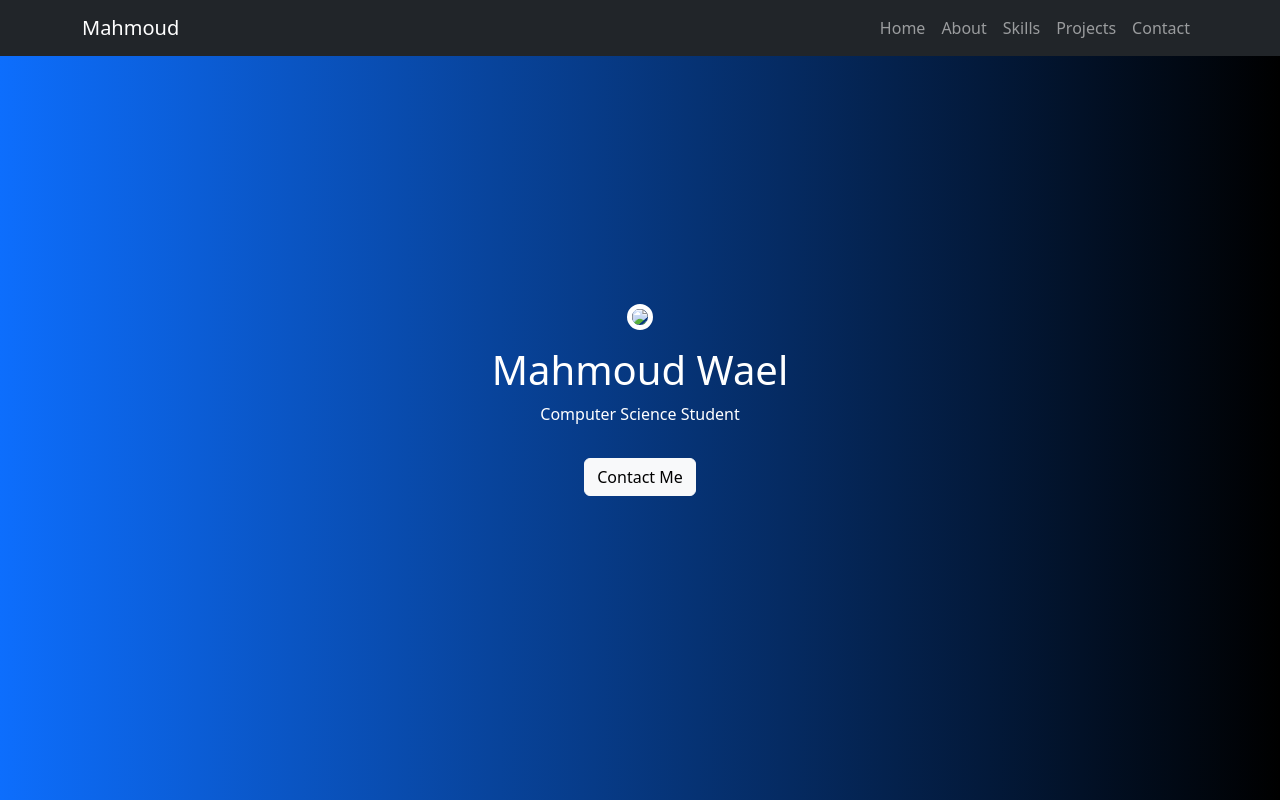
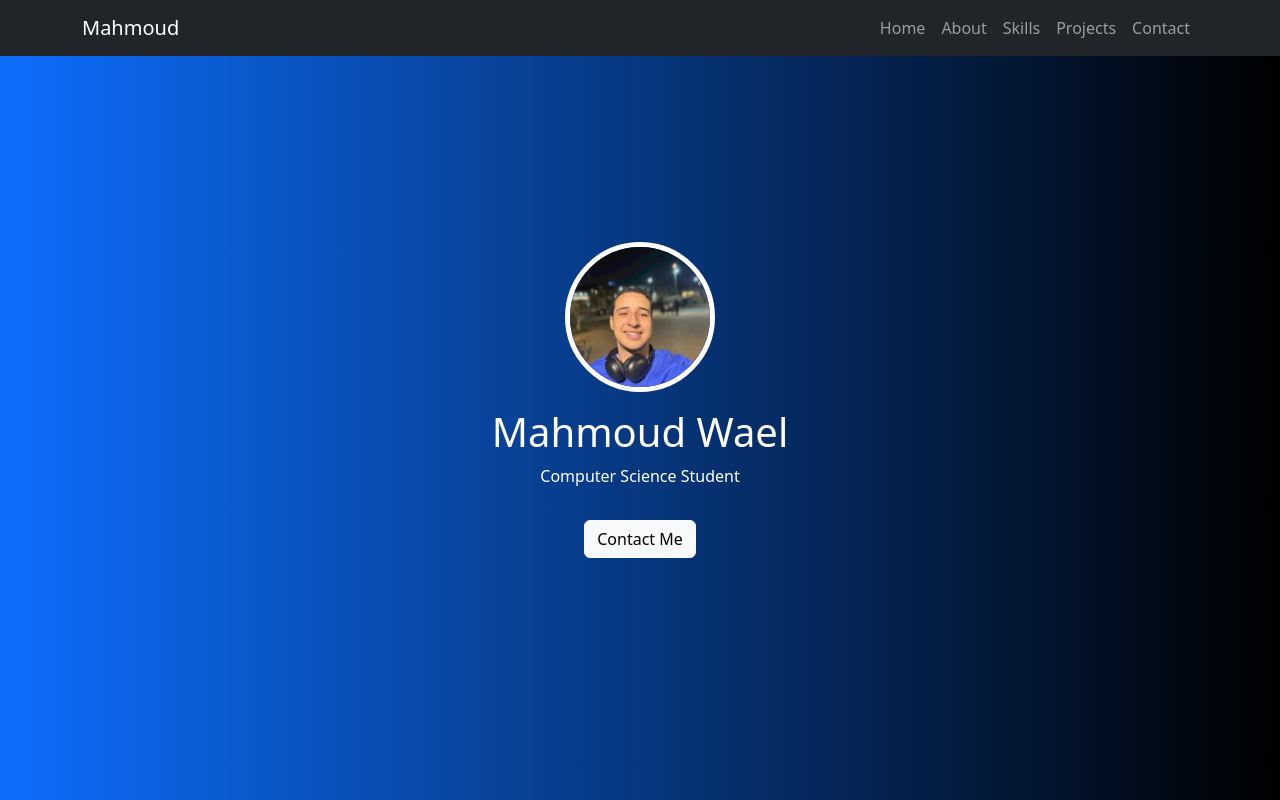
Before and after one commit to Mahmoud-Waael/Portfolio-, a plain HTML site: page index.html in a window 1280 px wide. Shown: the top 800 px of the page. Drawn offline with nearby package versions, Linux system fonts and the light colour scheme.

Commit message:
Fix HTML encoding issues in index.html

```diff
--- a/index.html
+++ b/index.html
@@ -36,7 +36,7 @@
 <section id="home" class="hero text-center text-white">
 <div class="container">
 
-<img src="profile img/WhatsApp Image 2026-04-18 at 7.18.39 PM.jpeg" class="profile-img">
+<img src="WhatsApp Image 2026-04-18 at 7.18.39 PM.jpeg" class="profile-img">
 
 <h1 class="mt-3">Mahmoud Wael</h1>
 
```
